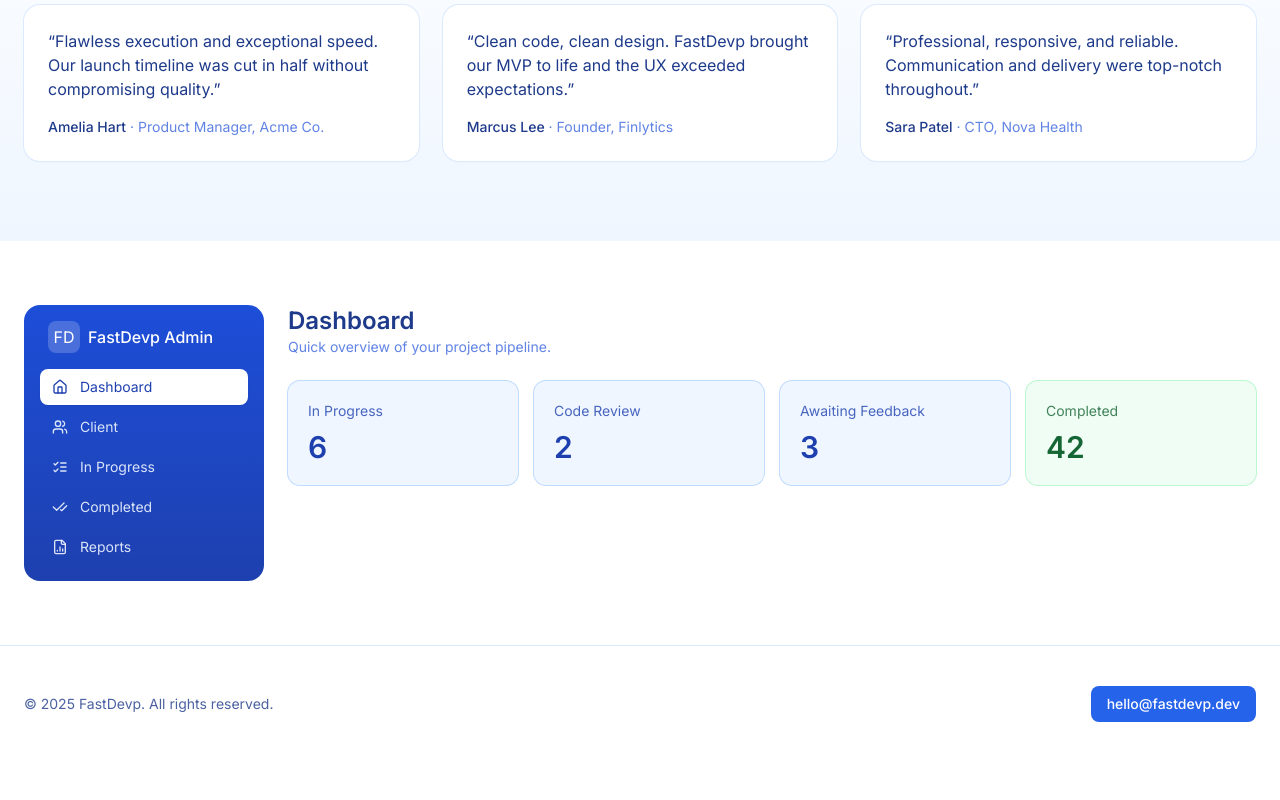
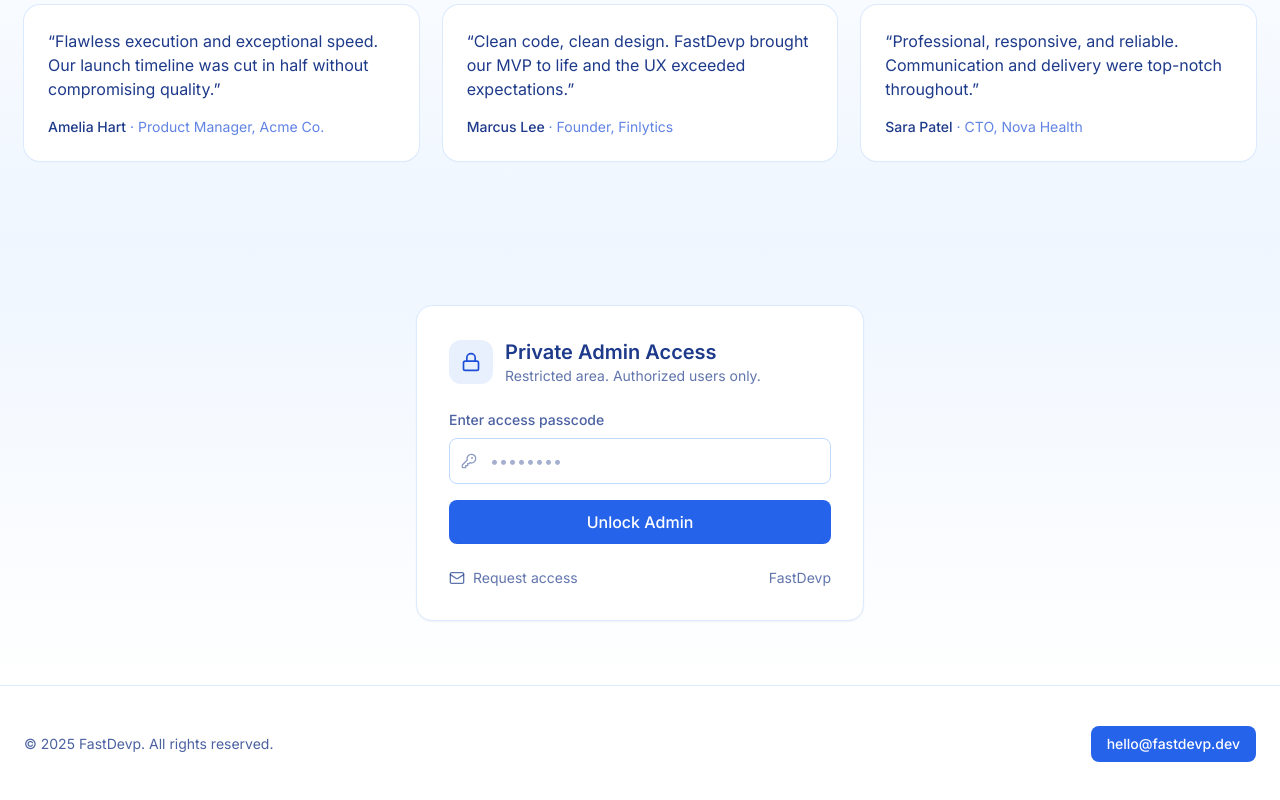
Before and after one commit to gramtop961/frontend-repo_k7cxoblw_ee2cr1, a React (Vite) app: page / in a window 1280 px wide. Shown: the part 1018-1818 px from the top of the page. Before the commit the page ends 1780 px from the top, so only its background shows below. Built offline with nearby package versions, Linux system fonts and the light colour scheme; a web font is replaced by a local one.

Commit message:
Update project prj_k7cxoblw - 2025-11-07T07:46:43.083Z

```diff
--- a/src/App.jsx
+++ b/src/App.jsx
@@ -2,7 +2,7 @@ import Header from "./components/Header";
 import Hero from "./components/Hero";
 import Stats from "./components/Stats";
 import Testimonials from "./components/Testimonials";
-import Admin from "./components/Admin";
+import ProtectedAdmin from "./components/ProtectedAdmin";
 
 function Footer() {
   return (
@@ -28,9 +28,7 @@ export default function App() {
         <Hero />
         <Stats />
         <Testimonials />
-        <div id="admin">
-          <Admin />
-        </div>
+        <ProtectedAdmin />
       </main>
       <Footer />
     </div>
--- /dev/null
+++ b/src/components/ProtectedAdmin.jsx
@@ -0,0 +1,110 @@
+import { useEffect, useMemo, useState } from "react";
+import { Lock, ShieldCheck, KeyRound, Mail } from "lucide-react";
+import Admin from "./Admin";
+
+// Simple client-side gate for demo purposes. For production, integrate real auth on the backend.
+export default function ProtectedAdmin() {
+  const [authenticated, setAuthenticated] = useState(false);
+  const [passcode, setPasscode] = useState("");
+  const [error, setError] = useState("");
+
+  // Demo passcode. In a real app, this should be server-side.
+  const ADMIN_PASS = useMemo(() => "fastdevp-admin", []);
+
+  useEffect(() => {
+    const saved = localStorage.getItem("fastdevp_admin_auth");
+    if (saved === "true") setAuthenticated(true);
+  }, []);
+
+  const handleSubmit = (e) => {
+    e.preventDefault();
+    if (passcode.trim() === ADMIN_PASS) {
+      setAuthenticated(true);
+      localStorage.setItem("fastdevp_admin_auth", "true");
+      setError("");
+    } else {
+      setError("Invalid passcode. Try again.");
+    }
+  };
+
+  const handleSignOut = () => {
+    localStorage.removeItem("fastdevp_admin_auth");
+    setAuthenticated(false);
+    setPasscode("");
+  };
+
+  if (authenticated) {
+    return (
+      <section id="admin" className="bg-white">
+        <div className="container mx-auto px-6 py-12">
+          <div className="mb-6 flex items-center justify-between">
+            <div className="flex items-center gap-3">
+              <ShieldCheck className="h-6 w-6 text-blue-600" />
+              <h2 className="text-2xl font-semibold text-blue-900">Admin Panel</h2>
+            </div>
+            <button
+              onClick={handleSignOut}
+              className="rounded-lg border border-blue-200 px-3 py-1.5 text-sm text-blue-700 hover:bg-blue-50"
+            >
+              Sign out
+            </button>
+          </div>
+          <Admin />
+        </div>
+      </section>
+    );
+  }
+
+  return (
+    <section id="admin" className="bg-gradient-to-b from-blue-50 to-white">
+      <div className="container mx-auto px-6 py-16">
+        <div className="mx-auto max-w-md rounded-2xl border border-blue-100 bg-white p-8 shadow-sm">
+          <div className="mb-6 flex items-center gap-3">
+            <div className="flex h-11 w-11 items-center justify-center rounded-xl bg-blue-600/10">
+              <Lock className="h-5 w-5 text-blue-700" />
+            </div>
+            <div>
+              <h3 className="text-xl font-semibold text-blue-900">Private Admin Access</h3>
+              <p className="text-sm text-blue-900/70">Restricted area. Authorized users only.</p>
+            </div>
+          </div>
+
+          <form onSubmit={handleSubmit} className="space-y-4">
+            <div>
+              <label htmlFor="passcode" className="mb-2 block text-sm font-medium text-blue-900/80">
+                Enter access passcode
+              </label>
+              <div className="relative">
+                <KeyRound className="pointer-events-none absolute left-3 top-1/2 h-4 w-4 -translate-y-1/2 text-blue-900/50" />
+                <input
+                  id="passcode"
+                  type="password"
+                  value={passcode}
+                  onChange={(e) => setPasscode(e.target.value)}
+                  placeholder="••••••••"
+                  className="w-full rounded-lg border border-blue-200 bg-white py-2.5 pl-10 pr-3 text-blue-900 placeholder-blue-900/40 outline-none ring-blue-200 focus:border-blue-300 focus:ring"
+                />
+              </div>
+              {error && <p className="mt-2 text-sm text-red-600">{error}</p>}
+            </div>
+
+            <button
+              type="submit"
+              className="w-full rounded-lg bg-blue-600 px-4 py-2.5 font-medium text-white hover:bg-blue-700 transition"
+            >
+              Unlock Admin
+            </button>
+          </form>
+
+          <div className="mt-6 flex items-center justify-between text-sm text-blue-900/70">
+            <div className="flex items-center gap-2">
+              <Mail className="h-4 w-4" />
+              <a href="mailto:hello@fastdevp.dev" className="hover:text-blue-900">Request access</a>
+            </div>
+            <span>FastDevp</span>
+          </div>
+        </div>
+      </div>
+    </section>
+  );
+}
```
Also changed, not shown: 1 other file (tests, documents, lock files or other folders).
